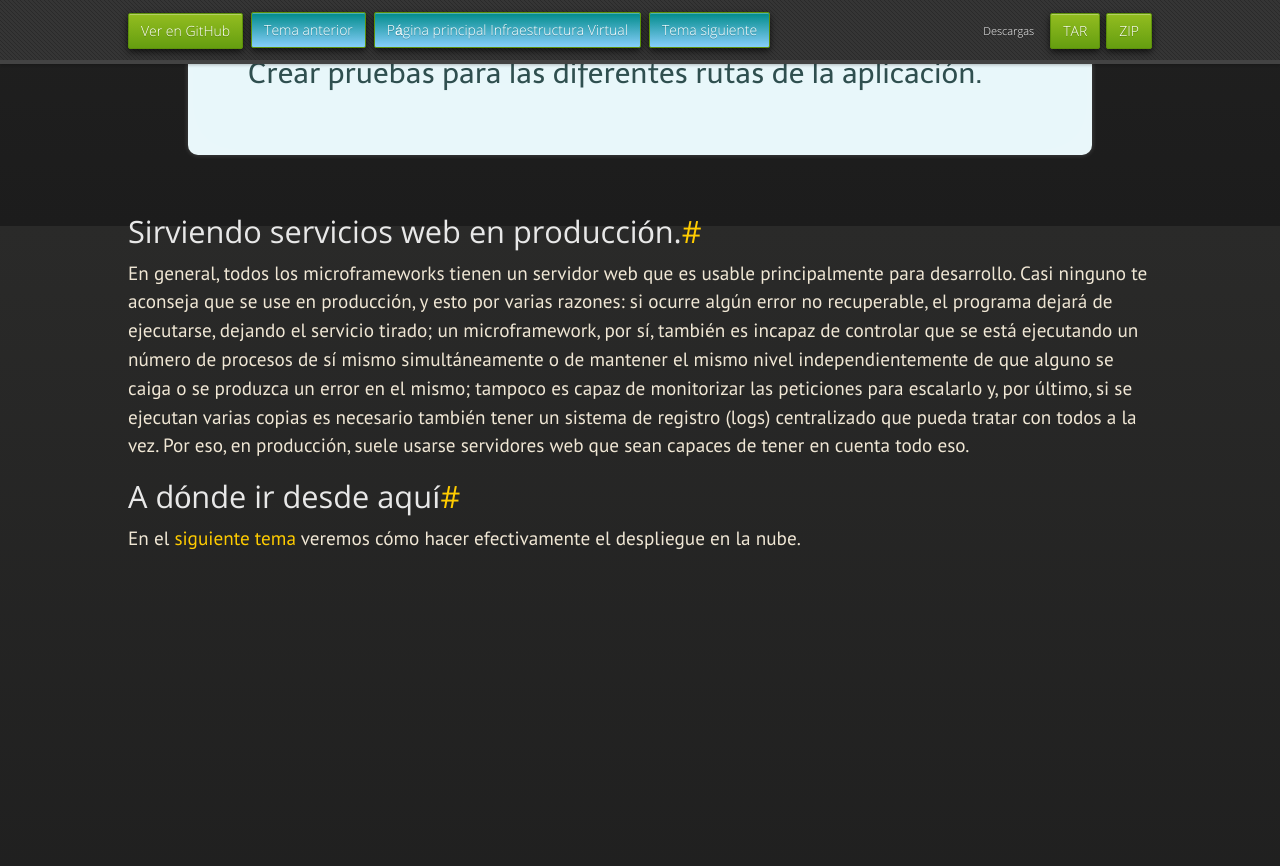
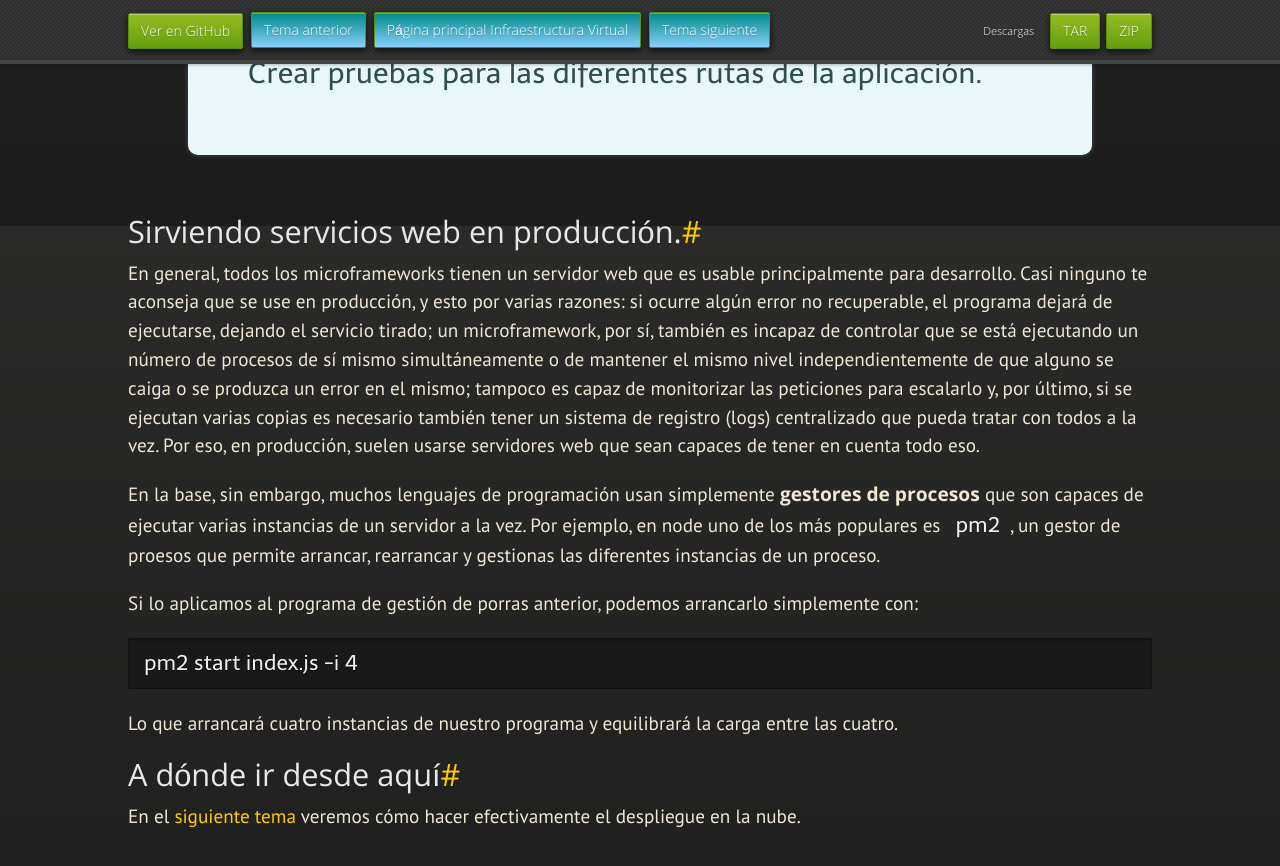
Before and after one commit to JJ/IV, a Jekyll site: the page built from documentos/temas/Microservicios.md, in a window 1280 px wide and 900 px high, scrolled down 10574 px. Shown: the top 866 px of the window. Built offline with Jekyll 4.4.1, drawn with Linux system fonts in a browser that asks for light colours; nearby versions of some CDN libraries; some web fonts are replaced; our own code applies the rules of GitHub Pages for plain Markdown files; before the commit the page ends 11237 px from its top, so only the background shows below that.

Commit message:
Sync documentos/temas/Microservicios.md de master a gh-pages

```diff
--- a/documentos/temas/Microservicios.md
+++ b/documentos/temas/Microservicios.md
@@ -460,8 +460,23 @@ de mantener el mismo nivel independientemente de que alguno se caiga o
 se produzca un error en el mismo; tampoco es capaz de monitorizar las
 peticiones para escalarlo y, por último, si se ejecutan varias copias
 es necesario también tener un sistema de registro (logs) centralizado
-que pueda tratar con todos a la vez. Por eso, en producción, suele
+que pueda tratar con todos a la vez. Por eso, en producción, suelen
 usarse servidores web que sean capaces de tener en cuenta todo eso.
+
+En la base, sin embargo, muchos lenguajes de programación usan
+simplemente **gestores de procesos** que son capaces de ejecutar
+varias instancias de un servidor a la vez. Por ejemplo, en node uno de
+los más populares es [`pm2`](http://pm2.keymetrics.io/), un gestor de
+proesos que permite arrancar, rearrancar y gestionas las diferentes
+instancias de un proceso.
+
+Si lo aplicamos al programa de gestión de porras anterior, podemos
+arrancarlo simplemente con:
+
+    pm2 start index.js -i 4
+
+Lo que arrancará cuatro instancias de nuestro programa y equilibrará
+la carga entre las cuatro.
 
 
 
```
